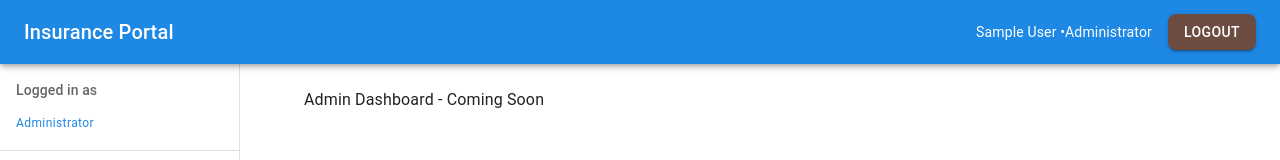
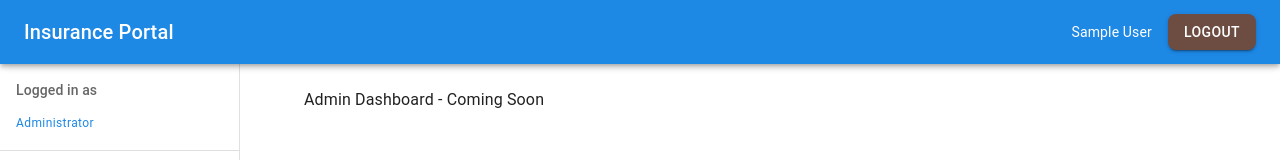
Before and after one commit to reshmadalmeida/capstone, a React (Vite) app in the folder client/: page /admin in a window 1280 px wide. Shown: the top 160 px of the page. Built offline with nearby package versions, Linux system fonts and the light colour scheme; sample sign-in values are in the browser's storage.

Commit message:
Update TopBar.jsx

```diff
--- a/client/src/layout/TopBar.jsx
+++ b/client/src/layout/TopBar.jsx
@@ -10,7 +10,7 @@ export default function TopBar() {
       <Typography variant="h6" sx={{ flexGrow: 1 }}>Insurance Portal</Typography>
       {user && (
         <Box sx={{ display: 'flex', alignItems: 'center', gap: 2 }}>
-          <Typography variant="body2">{user.name}  •{ROLE_NAMES[userRole]}</Typography>
+          <Typography variant="body2">{user.name} </Typography>
           <Button color="secondary" onClick={logout}>Logout</Button>
         </Box>
       )}
```
